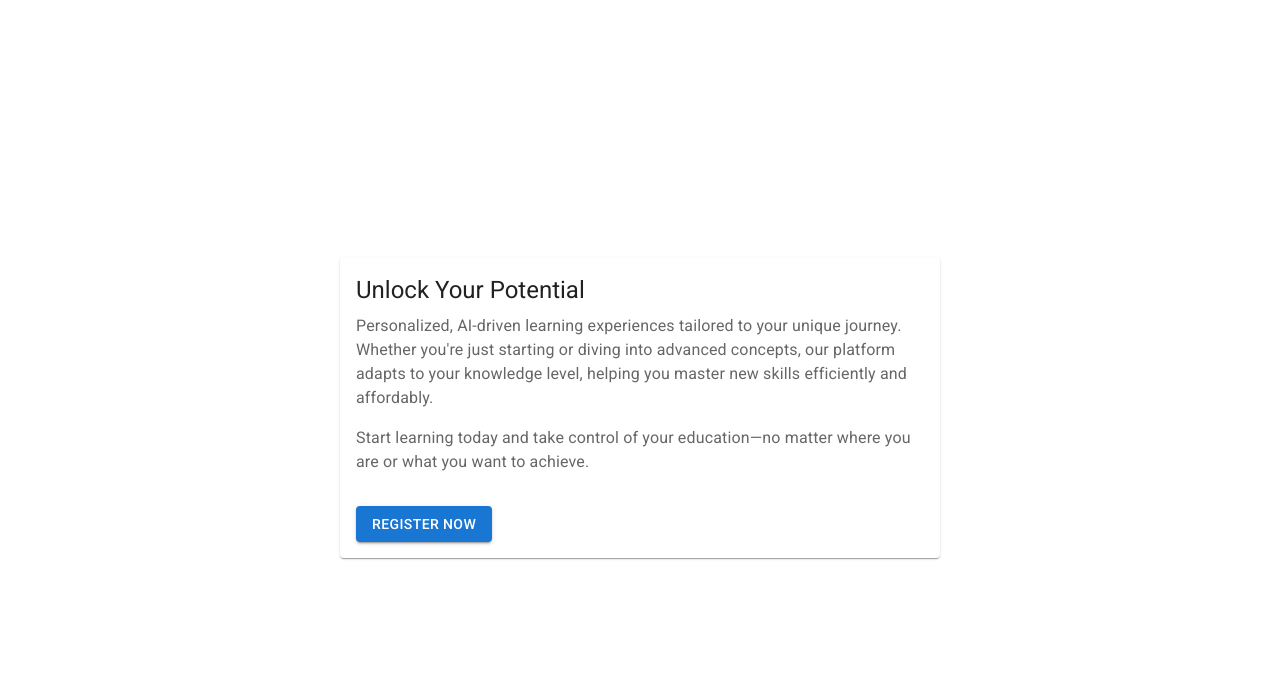
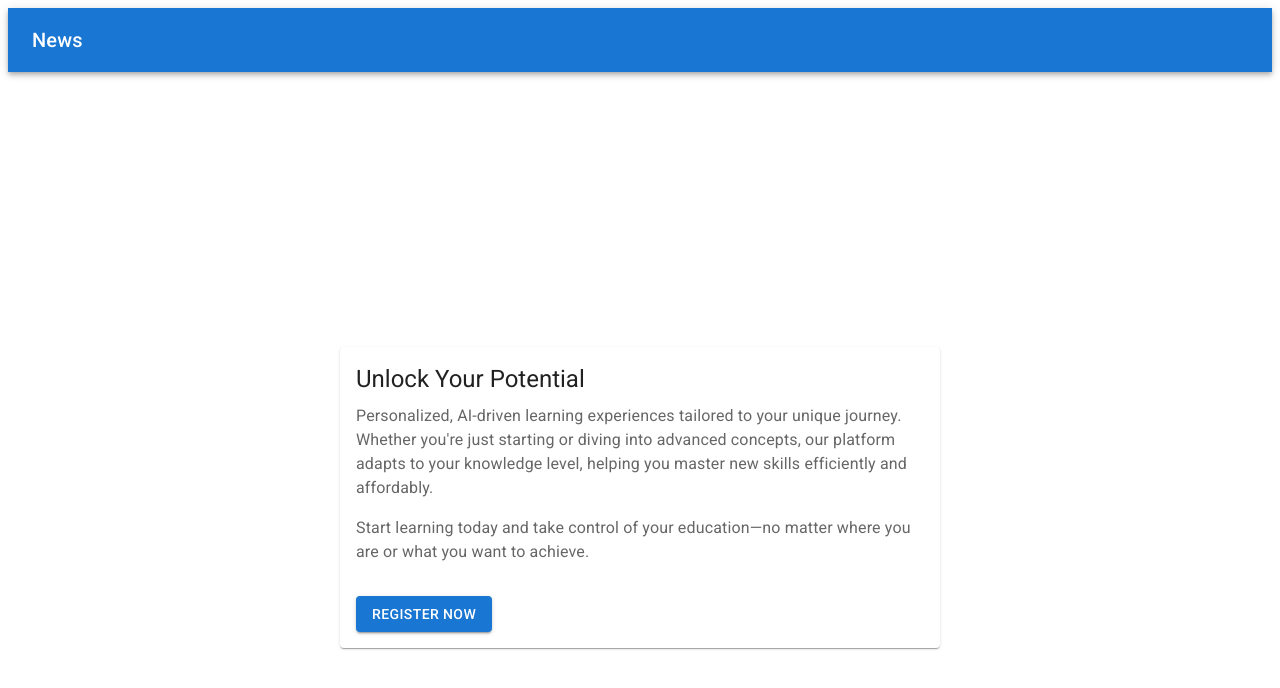
Before and after one commit to Noahsignt/ELEC5619-G10-FE, a React (Create React App) app: page / in a window 1280 px wide. Shown: the top 688 px of the page. Built offline with nearby package versions, Linux system fonts and the light colour scheme.

Commit message:
core: add pathing + top app bar

```diff
--- a/src/App.css
+++ b/src/App.css
@@ -1,7 +1,7 @@
 main {
   display: flex;
-  flex-direction: row;
-  align-items: center;
+  flex-direction: column;
   justify-content: center;
-  height: 100%;
+  width: 100%;
+  height: 80%;
 }
--- a/src/App.js
+++ b/src/App.js
@@ -1,30 +1,14 @@
 import * as React from 'react';
-import Button from '@mui/material/Button';
-import Card from '@mui/material/Card';
-import CardContent from '@mui/material/CardContent';
-import { CardActions } from '@mui/material';
-import Typography from '@mui/material/Typography';
+import { Routes, Route } from 'react-router-dom';
+import Dashboard from './pages/Dashboard';
+import Home from './pages/Home';
 import './App.css'
 
 export default function App() {
   return (
-    <main>
-      <Card sx={{ maxWidth: 600, margin: 'auto'}}>
-        <CardContent>
-          <Typography variant="h5" component="div" gutterBottom>
-            Unlock Your Potential
-          </Typography>
-          <Typography variant="body1" color="text.secondary">
-            Personalized, AI-driven learning experiences tailored to your unique journey. Whether you're just starting or diving into advanced concepts, our platform adapts to your knowledge level, helping you master new skills efficiently and affordably.
-          </Typography>
-          <Typography variant="body1" color="text.secondary" sx={{ mt: 2 }}>
-            Start learning today and take control of your education—no matter where you are or what you want to achieve.
-          </Typography>
-        </CardContent>
-        <Button variant="contained" color="primary" sx={{ m: 2 }}>
-          Register Now
-        </Button>
-      </Card>
-    </main>
-  )
+    <Routes>
+      <Route path="/" element={<Home />} />
+      <Route path="/dashboard" element={<Dashboard />} />
+    </Routes>
+  );
 }
--- /dev/null
+++ b/src/components/AppBar.js
@@ -0,0 +1,22 @@
+import * as React from 'react';
+import AppBar from '@mui/material/AppBar';
+import Box from '@mui/material/Box';
+import Toolbar from '@mui/material/Toolbar';
+import Typography from '@mui/material/Typography';
+import { Link } from 'react-router-dom';
+
+export default function TopAppBar() {
+  return (
+    <Box sx={{ flexGrow: 1 }}>
+      <AppBar position="static">
+        <Toolbar>
+            <Link to="/dashboard" style={{ textDecoration: 'none', color: 'inherit' }}>
+                <Typography variant="h6" component="div" sx={{ flexGrow: 1 }}>
+                    News
+                </Typography>
+            </Link>
+        </Toolbar>
+      </AppBar>
+    </Box>
+  );
+}
--- a/src/index.js
+++ b/src/index.js
@@ -6,15 +6,18 @@ import '@fontsource/roboto/400.css';
 import '@fontsource/roboto/500.css';
 import '@fontsource/roboto/700.css';
 import App from './App';
+import { AppBar } from '@mui/material';
 import reportWebVitals from './reportWebVitals';
+import { BrowserRouter } from 'react-router-dom';
 
 const root = ReactDOM.createRoot(document.getElementById('root'));
 root.render(
   <React.StrictMode>
-    <App />
+    <BrowserRouter>
+      <App />
+    </BrowserRouter>
   </React.StrictMode>
 );
-
 // If you want to start measuring performance in your app, pass a function
 // to log results (for example: reportWebVitals(console.log))
 // or send to an analytics endpoint. Learn more: https://bit.ly/CRA-vitals
--- /dev/null
+++ b/src/pages/Dashboard.js
@@ -0,0 +1,5 @@
+import * as React from 'react';
+
+export default function Dashboard() {
+    return <div>Dashboard</div>
+}
--- /dev/null
+++ b/src/pages/Home.js
@@ -0,0 +1,30 @@
+import * as React from 'react'
+import Button from '@mui/material/Button';
+import Card from '@mui/material/Card';
+import CardContent from '@mui/material/CardContent';
+import { CardActions } from '@mui/material';
+import Typography from '@mui/material/Typography';
+import TopAppBar from '../components/AppBar';
+
+export default function Home() {
+    return(
+    <main>
+      <TopAppBar />
+      <Card sx={{ maxWidth: 600, margin: 'auto'}}>
+        <CardContent>
+          <Typography variant="h5" component="div" gutterBottom>
+            Unlock Your Potential
+          </Typography>
+          <Typography variant="body1" color="text.secondary">
+            Personalized, AI-driven learning experiences tailored to your unique journey. Whether you're just starting or diving into advanced concepts, our platform adapts to your knowledge level, helping you master new skills efficiently and affordably.
+          </Typography>
+          <Typography variant="body1" color="text.secondary" sx={{ mt: 2 }}>
+            Start learning today and take control of your education—no matter where you are or what you want to achieve.
+          </Typography>
+        </CardContent>
+        <Button variant="contained" color="primary" sx={{ m: 2 }}>
+          Register Now
+        </Button>
+      </Card>
+    </main>)
+}
```
